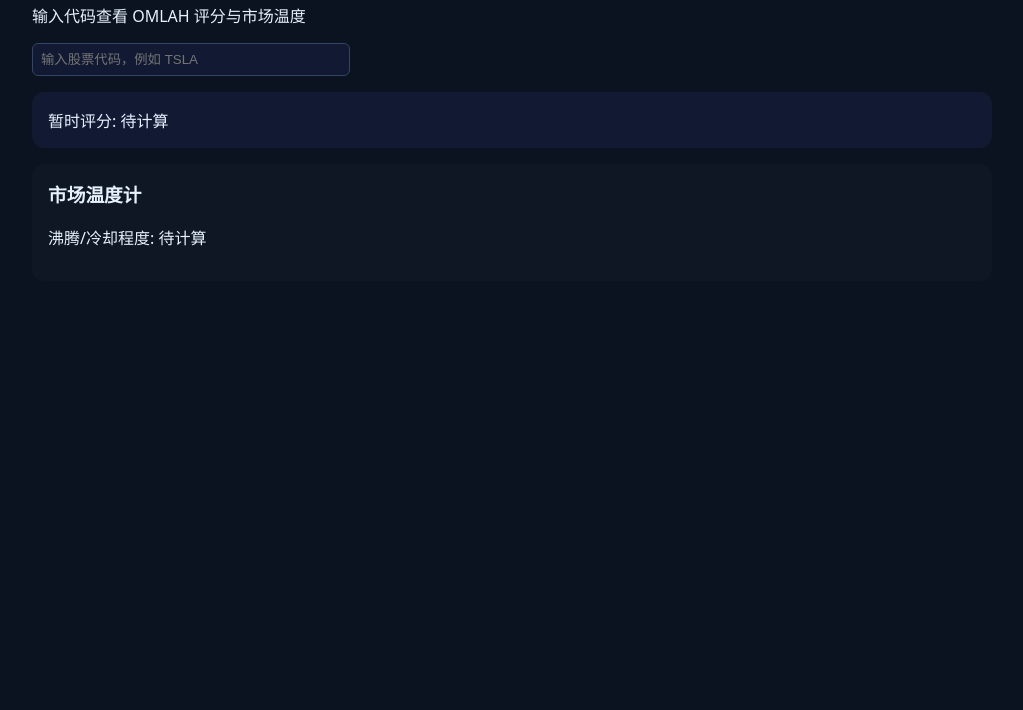
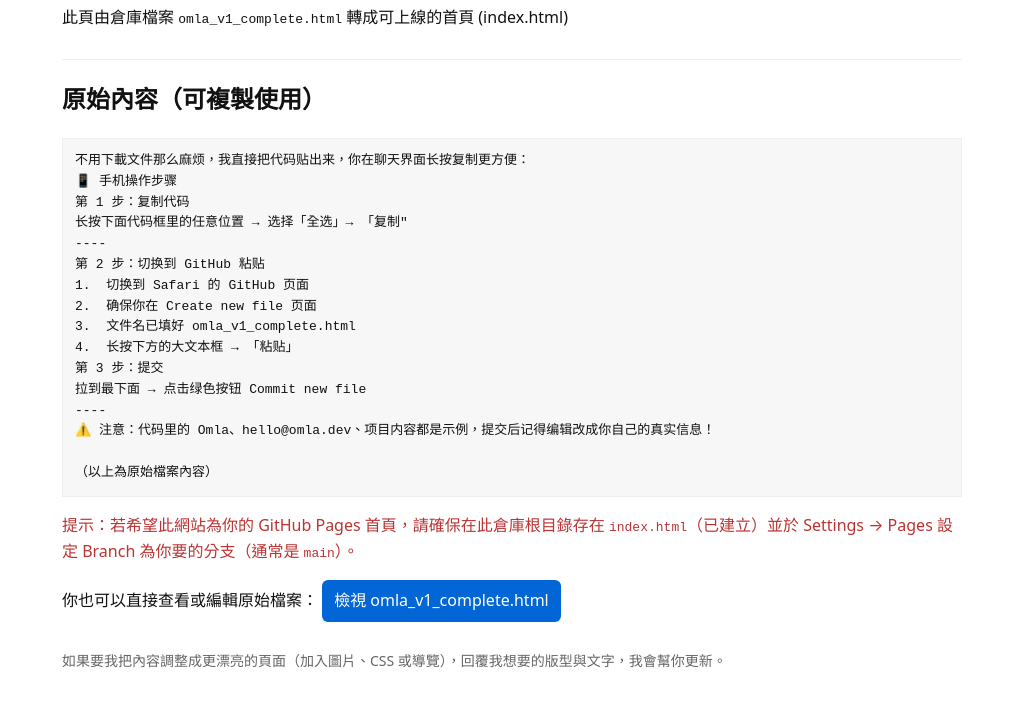
Before and after one commit to 500910/-500910.github.io, a plain HTML site: page index.html in a window 1280 px wide. Shown: the part 113-823 px from the top of the page, without its empty margins (128-1151 px from the left). Before the commit the page ends 800 px from the top, so only its background shows below. Drawn offline with Linux system fonts and the light colour scheme.

Commit message:
Add index.html — create homepage wrapping omla_v1_complete content

```diff
--- a/index.html
+++ b/index.html
@@ -1 +1,50 @@
-<!DOCTYPE html><html lang="zh"><head><meta charset="UTF-8"><meta name="viewport" content="width=device-width,initial-scale=1"><title>OMLAH Beta 0.1</title><style>body{font-family:system-ui,sans-serif;background:#0b1220;color:#e6f1ff;margin:0 auto;max-width:960px;padding:40px 16px}h1{font-size:28px}input{padding:8px;width:300px;border-radius:6px;border:1px solid #334466;background:#121a33;color:#e6f1ff}.box{padding:16px;border-radius:12px;background:#121a33;margin-top:16px}</style></head><body><h1>OMLAH Beta 0.1</h1><p>输入代码查看 OMLAH 评分与市场温度</p><input placeholder="输入股票代码，例如 TSLA"><div class="box">暂时评分: 待计算</div><div class="box" style="background:#0f1624"><h3 style="margin-top:0">市场温度计</h3><p>沸腾/冷却程度: 待计算</p></div></body></html>
+<!doctype html>
+<html lang="zh-Hant">
+<head>
+  <meta charset="utf-8" />
+  <meta name="viewport" content="width=device-width,initial-scale=1" />
+  <title>Omla — 說明頁</title>
+  <style>
+    body{font-family:system-ui,-apple-system,Segoe UI,Roboto,'Noto Sans TC',Helvetica,Arial;line-height:1.6;padding:24px;max-width:900px;margin:0 auto;color:#111}
+    header{border-bottom:1px solid #eee;padding-bottom:12px;margin-bottom:18px}
+    pre{background:#f7f7f7;border:1px solid #eee;padding:12px;white-space:pre-wrap;word-break:break-word}
+    .note{color:#b33}
+    a.button{display:inline-block;background:#0366d6;color:#fff;padding:8px 12px;border-radius:6px;text-decoration:none}
+    footer{margin-top:28px;color:#666;font-size:14px}
+  </style>
+</head>
+<body>
+  <header>
+    <h1>Omla 範例說明頁</h1>
+    <p>此頁由倉庫檔案 <code>omla_v1_complete.html</code> 轉成可上線的首頁 (index.html)</p>
+  </header>
+
+  <section>
+    <h2>原始內容（可複製使用）</h2>
+    <pre>不用下載文件那么麻烦，我直接把代码贴出来，你在聊天界面长按复制更方便：
+📱 手机操作步骤
+第 1 步：复制代码
+长按下面代码框里的任意位置 → 选择「全选」→ 「复制"
+----
+第 2 步：切换到 GitHub 粘贴
+1.  切换到 Safari 的 GitHub 页面
+2.  确保你在 Create new file 页面
+3.  文件名已填好 omla_v1_complete.html
+4.  长按下方的大文本框 → 「粘贴」
+第 3 步：提交
+拉到最下面 → 点击绿色按钮 Commit new file
+----
+⚠️ 注意：代码里的 Omla、hello@omla.dev、项目内容都是示例，提交后记得编辑改成你自己的真实信息！
+
+（以上為原始檔案內容）</pre>
+
+    <p class="note">提示：若希望此網站為你的 GitHub Pages 首頁，請確保在此倉庫根目錄存在 <code>index.html</code>（已建立）並於 Settings → Pages 設定 Branch 為你要的分支（通常是 <code>main</code>）。</p>
+
+    <p>你也可以直接查看或編輯原始檔案： <a class="button" href="https://github.com/500910/500910.github.io/blob/main/omla_v1_complete.html" target="_blank" rel="noopener">檢視 omla_v1_complete.html</a></p>
+  </section>
+
+  <footer>
+    <p>如果要我把內容調整成更漂亮的頁面（加入圖片、CSS 或導覽），回覆我想要的版型與文字，我會幫你更新。</p>
+  </footer>
+</body>
+</html>
```
